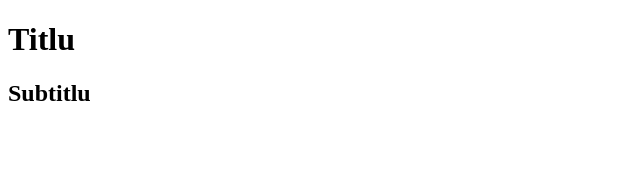
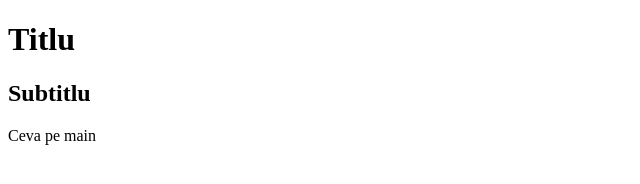
Before and after one commit to RekaDemeter/siit-34-git, a plain HTML site: page index.html in a window 1280 px wide. Shown: the whole page, without its empty margins (0-640 px from the left). Drawn offline with Linux system fonts and the light colour scheme.

Commit message:
Added something on the main branch

```diff
--- a/index.html
+++ b/index.html
@@ -11,6 +11,8 @@
 <body>
     <h1> Titlu </h1>
     <h2>Subtitlu</h2>
+
+    Ceva pe main
 </body>
 
 </html>
```
